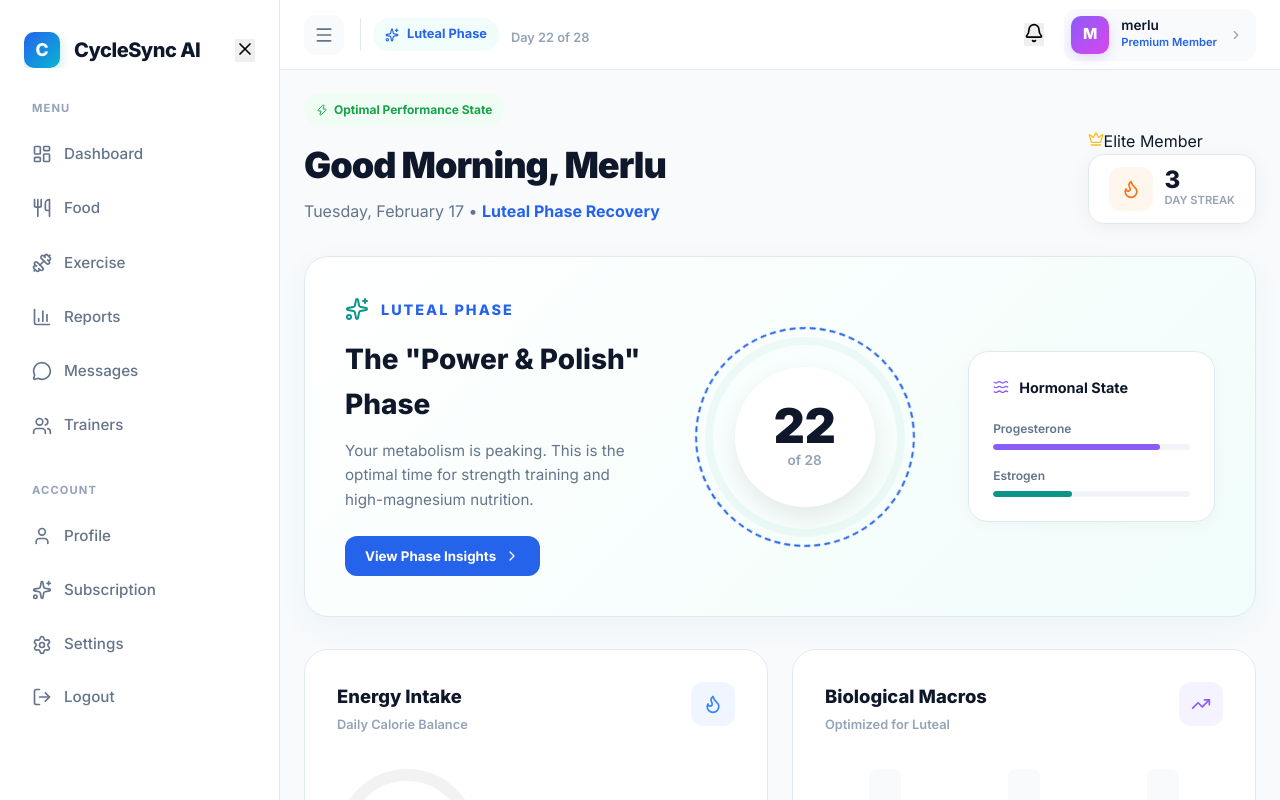
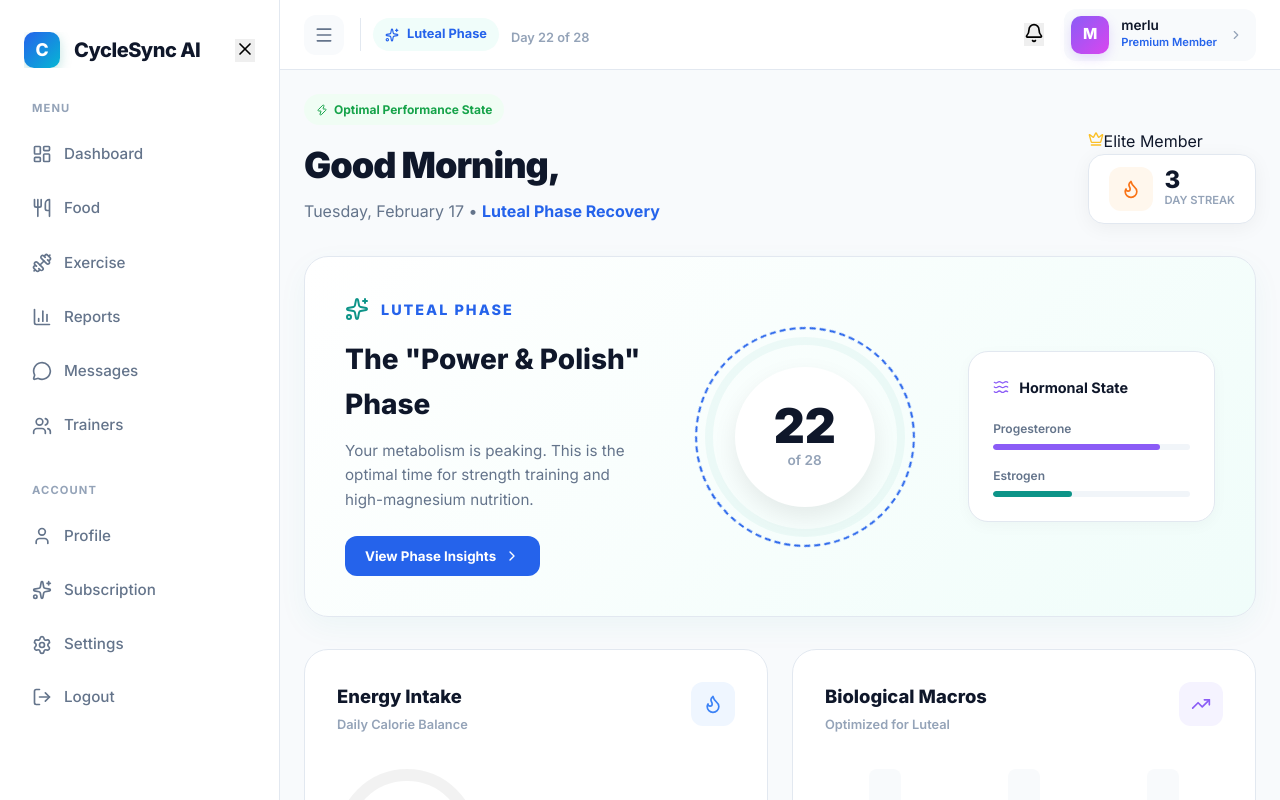
Before and after one commit to Merlenajose893/Cycle-Sync-Fitness, a React (Vite) app in the folder frontend/: page /app in a window 1280 px wide. Shown: the top 800 px of the page. Built offline with nearby package versions, Linux system fonts and the light colour scheme; no server answers.

Commit message:
added name

```diff
--- a/frontend/src/main.tsx
+++ b/frontend/src/main.tsx
@@ -1,6 +1,7 @@
 import React from "react";
 import ReactDOM from "react-dom/client";
 import { GoogleOAuthProvider } from "@react-oauth/google";
+import { UserAuthProvider } from "./context/UserAuthContext";
 import { BrowserRouter } from "react-router-dom";
 import App from "./App";
 import './index.css'
@@ -9,7 +10,10 @@ ReactDOM.createRoot(
 ).render(
   <React.StrictMode>
     <GoogleOAuthProvider clientId={import.meta.env.VITE_GOOGLE_CLIENT_ID}>
+      <UserAuthProvider>
+
     <App />
+      </UserAuthProvider>
     </GoogleOAuthProvider>
   </React.StrictMode>
 );
--- a/frontend/src/pages/user/Dashboard.tsx
+++ b/frontend/src/pages/user/Dashboard.tsx
@@ -56,8 +56,12 @@ function Ring({
 }
 import '../../styles/Auth.css'
 import '../../styles/Dashboard.css'
+import { useUserContext } from '../../context/UserAuthContext';
 
 const Dashboard = () => {
+  const {user}=useUserContext();
+  console.log(user?.firstName);
+
   const calorieGoal = 1800;
   const calorieFood = 550;
   const calorieExercise = 200;
@@ -75,7 +79,7 @@ const Dashboard = () => {
             <span>Optimal Performance State</span>
           </div>
 
-          <h1>Good Morning, Merlu</h1>
+          <h1>Good Morning, {user?.firstName}</h1>
 
           <p>
             Tuesday, February 17 •{" "}
```
